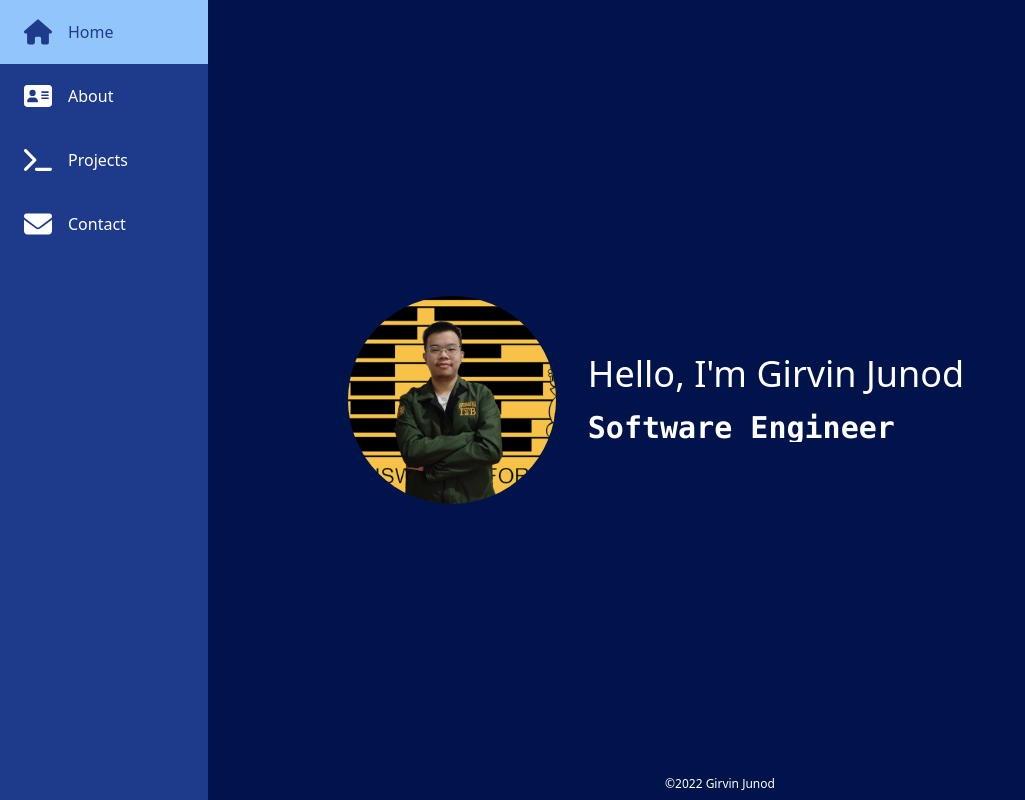
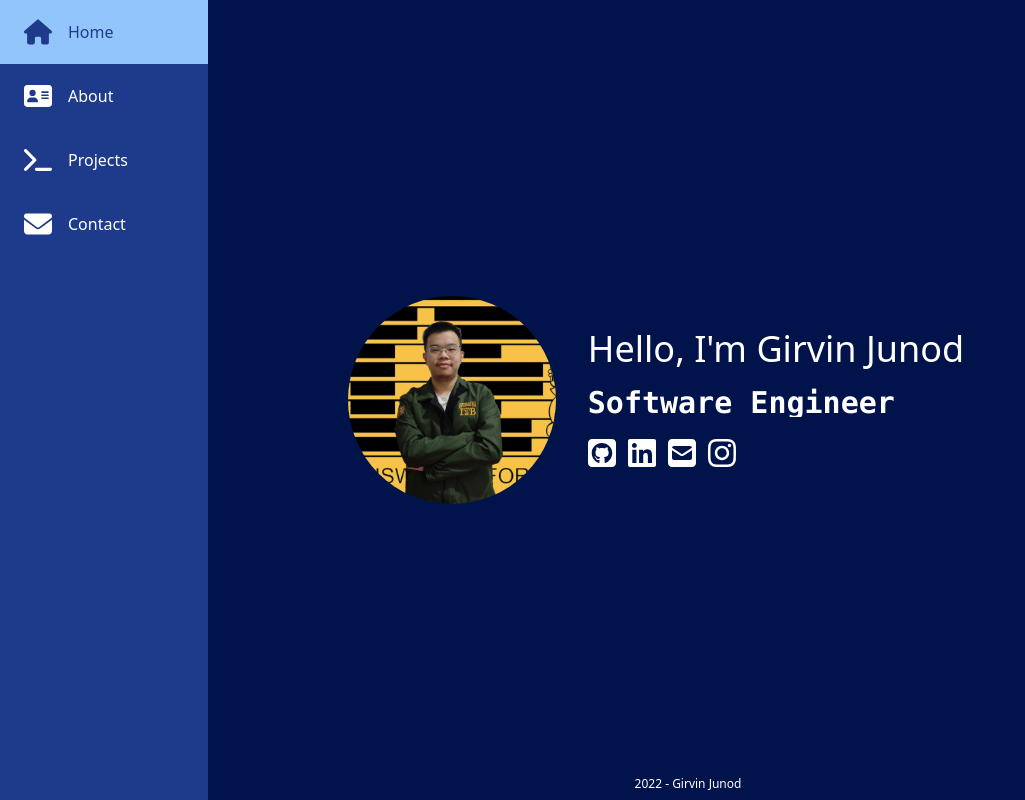
Before and after one commit to girvinjunod/my-portfolio, a Svelte app: page / in a window 1280 px wide. Shown: the whole page, without its empty margins (0-1025 px from the left). Built offline with nearby package versions, Linux system fonts and the light colour scheme.

Commit message:
feat: add contacts

```diff
--- a/index.html
+++ b/index.html
@@ -5,7 +5,11 @@
     <link rel="icon" href="/favicon.ico" />
     <meta name="viewport" content="width=device-width, initial-scale=1.0" />
     <title>Girvin Junod</title>
-
+    <style>
+      html {
+        overflow: hidden;
+      }
+    </style>
   </head>
   <body>
     <div id="app"></div>
--- a/package.json
+++ b/package.json
@@ -23,5 +23,8 @@
     "tslib": "^2.3.1",
     "typescript": "^4.5.4",
     "vite": "^2.9.5"
+  },
+  "dependencies": {
+    "animejs": "^3.2.1"
   }
 }
--- a/src/App.svelte
+++ b/src/App.svelte
@@ -12,7 +12,7 @@
 
 <main class="flex">
   <Navbar />
-  <div class="bg-[#00134A] flex text-center mx-0 my-auto p-4 h-full w-full">
+  <div class="bg-[#00134A] z-0 flex text-center mx-0 my-auto h-full w-full">
     <Router {routes} restoreScrollState={true} />
     <Footer />
   </div>
--- a/src/Views/Home.svelte
+++ b/src/Views/Home.svelte
@@ -3,24 +3,43 @@
   import { slide } from "svelte/transition";
   import { quartInOut } from "svelte/easing";
   import View from "../lib//View.svelte";
+  import SocialMedia from "../data/SocialMedia";
+
+  // import { onMount } from "svelte";
+  // import anime from "animejs";
+
   const roles = ["Student", "Software Engineer", "Fullstack Developer"];
   let i = 0;
   let activeIndex = 0;
+
   setInterval(() => {
     i = (i + 1) % roles.length;
     activeIndex = i;
   }, 2500);
+  // onMount(() => {
+  //   anime({
+  //     targets: ".canim .circle",
+  //     scale: 2,
+  //     easing: "easeInOutQuad",
+  //     direction: "alternate",
+  //     duration: 2000,
+  //     delay: anime.stagger(200),
+  //     loop: true,
+  //   });
+  // });
 </script>
 
 <View nextViewPath="/" prevViewPath="/">
-  <div class="flex mx-auto my-auto justify-center items-center">
+  <div class="flex flex-col justify-center items-center z-30">
+    <div class="flex justify-center items-center w-[650px]">
       <img
         src={picture}
         alt="Girvin Junod"
         class="object-cover rounded-full h-52 w-52 m-8"
       />
-    <div class="w-max text-left">
+      <div class="w-max text-left h-auto">
         <h2 class="text-4xl mb-4">Hello, I'm Girvin Junod</h2>
+        <div class="mb-4">
           {#each roles as role, idx}
             {#if activeIndex == idx}
               <p
@@ -35,6 +54,22 @@
             {/if}
           {/each}
         </div>
+        <div class="mt-auto">
+          {#each SocialMedia as { link, icon, isBrand }}
+            <a href={link} target="_blank" class="text-white">
+              <i class="{isBrand ? 'fab' : 'fas'} fa-{icon} fa-2x icon mr-2 " />
+            </a>
+          {/each}
+        </div>
+      </div>
+    </div>
+    <!-- <div class="mx-auto flex canim">
+      <div class="circle c1" />
+      <div class="circle c2 ml-5" />
+      <div class="circle c3 ml-5" />
+      <div class="circle c4 ml-5" />
+      <div class="circle c5 ml-5" />
+    </div> -->
   </div>
 </View>
 
@@ -47,4 +82,8 @@
   .role {
     @apply text-3xl font-bold font-mono;
   }
+
+  .circle {
+    @apply bg-blue-300 h-3 w-3 rounded-full;
+  }
 </style>
--- a/src/data/SocialMedia.ts
+++ b/src/data/SocialMedia.ts
@@ -15,18 +15,18 @@ type SocialMedia = {
       isBrand: true,
     },
     {
+      name: 'linkedin',
+      text: 'Girvin Junod',
+      link: 'https://www.linkedin.com/in/girvin-junod/',
+      icon: 'linkedin',
+      isBrand: true,
+    },
+    {
       name: 'email',
       text: 'Email',
       link: 'mailto:13519096@std.stei.itb.ac.id',
       icon: 'envelope-square',
       isBrand: false,
-    },
-    {
-      name: 'linkedin',
-      text: 'Girvin Junod',
-      link: 'https://www.linkedin.com/in/girvin-junod/',
-      icon: 'linkedin',
-      isBrand: true,
     },
     {
       name: 'instagram', // default item
--- a/src/lib/Counter.svelte
+++ /dev/null
@@ -1,34 +0,0 @@
-<script lang="ts">
-  let count: number = 0
-  const increment = () => {
-    count += 1
-  }
-</script>
-
-<button on:click={increment}>
-  Clicks: {count}
-</button>
-
-<style>
-  button {
-    font-family: inherit;
-    font-size: inherit;
-    padding: 1em 2em;
-    color: #ff3e00;
-    background-color: rgba(255, 62, 0, 0.1);
-    border-radius: 2em;
-    border: 2px solid rgba(255, 62, 0, 0);
-    outline: none;
-    width: 200px;
-    font-variant-numeric: tabular-nums;
-    cursor: pointer;
-  }
-
-  button:focus {
-    border: 2px solid #ff3e00;
-  }
-
-  button:active {
-    background-color: rgba(255, 62, 0, 0.2);
-  }
-</style>
--- a/src/lib/Footer.svelte
+++ b/src/lib/Footer.svelte
@@ -1,9 +1,9 @@
 <footer>
-  <p class="text-center">©2022 Girvin Junod</p>
+  <p class="text-center">2022 - Girvin Junod</p>
 </footer>
 
 <style>
   footer {
-    @apply h-5 m-0 fixed left-0 bottom-0 w-full p-4 text-center text-white text-xs flex items-center justify-center ml-20;
+    @apply h-5 m-0 fixed left-0 bottom-0 w-full p-4 text-center text-white text-xs flex items-center justify-center ml-12;
   }
 </style>
--- a/src/lib/Navbar.svelte
+++ b/src/lib/Navbar.svelte
@@ -5,7 +5,7 @@
 </script>
 
 <nav
-  class="fixed bg-blue-900 h-screen m-0 w-20 duration-300 hover:w-52 text-white"
+  class="fixed bg-blue-900 h-screen m-0 w-20 duration-300 hover:w-52 text-white z-30"
 >
   <ul class="flex items-start flex-col h-full w-full list-none m-0 p-0">
     {#each NavItems as { text, link, icon }}
```
Also changed, not shown: 1 other file (tests, documents, lock files or other folders). Lines whose indentation alone changed are shown as unchanged.
